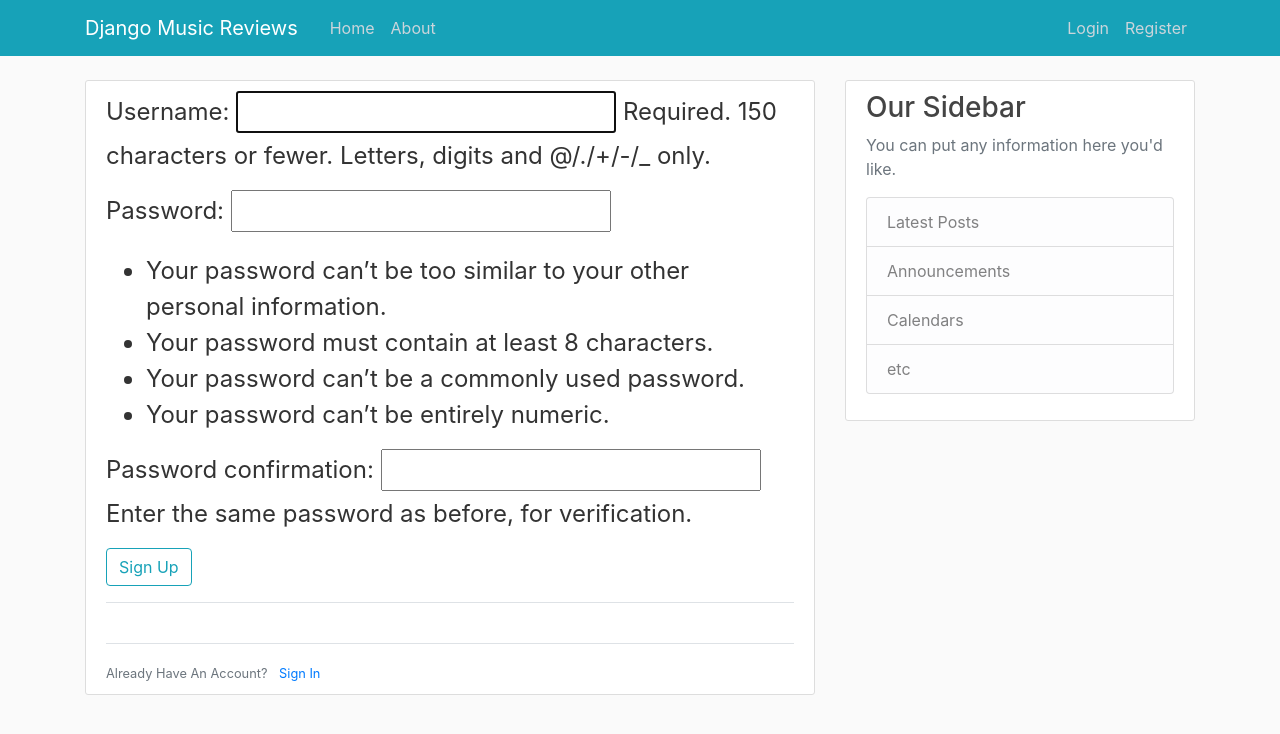
After one commit to fpaul787/Reviews-App, a Django app: page /register/ in a window 1280 px wide. The commit adds this page. Shown: the top 734 px of the page. Run offline with Django 3.2, Linux system fonts and the light colour scheme; some libraries are stand-ins or nearby versions.

Commit message:
added register page

```diff
--- a/django_notes/settings.py
+++ b/django_notes/settings.py
@@ -38,7 +38,8 @@ INSTALLED_APPS = [
     'django.contrib.sessions',
     'django.contrib.messages',
     'django.contrib.staticfiles',
-    'reviews'
+    'reviews',
+    'users'
 ]
 
 MIDDLEWARE = [
--- a/django_notes/urls.py
+++ b/django_notes/urls.py
@@ -1,7 +1,8 @@
 from django.contrib import admin
 from django.urls import path, include
-
+from users import views as user_views
 urlpatterns = [
     path('admin/', admin.site.urls),
+    path('register/', user_views.register, name="register"),
     path('', include('reviews.urls'))
 ]
--- a/reviews/templates/reviews/base.html
+++ b/reviews/templates/reviews/base.html
@@ -37,7 +37,7 @@
                     <!-- Navbar Right Side -->
                     <div class="navbar-nav">
                         <a class="nav-item nav-link" href="#">Login</a>
-                        <a class="nav-item nav-link" href="#">Register</a>
+                        <a class="nav-item nav-link" href="{% url 'register'%}">Register</a>
                     </div>
                 </div>
             </div>
--- /dev/null
+++ b/users/templates/users/register.html
@@ -0,0 +1,28 @@
+{% extends "reviews/base.html" %}
+{% block title %}
+Register
+{% endblock title %}
+
+{% block content %}
+<div class="content-section">
+    <form method="POST">
+        <fieldset class="form-group">
+            <legend class="border-bottom mb-4">
+                {{form.as_p}}
+                <div class="form-group">
+                    <button class="btn btn-outline-info" type="submit">
+                        Sign Up
+                    </button>
+                </div>
+            </legend>
+        </fieldset>
+    </form>
+    <div class="border-top pt-3">
+        <small class="text-muted">
+            Already Have An Account?
+            <a class="ml-2" href="#">Sign In</a>
+        </small>
+    </div>
+</div>
+
+{% endblock content %}
--- a/users/views.py
+++ b/users/views.py
@@ -1,3 +1,11 @@
 from django.shortcuts import render
+from django.contrib.auth.forms import UserCreationForm
 
-# Create your views here.
+def register(request):
+    form = UserCreationForm()
+
+    formObject = {
+        'form': form
+    }
+
+    return render(request, 'users/register.html', formObject)
```
